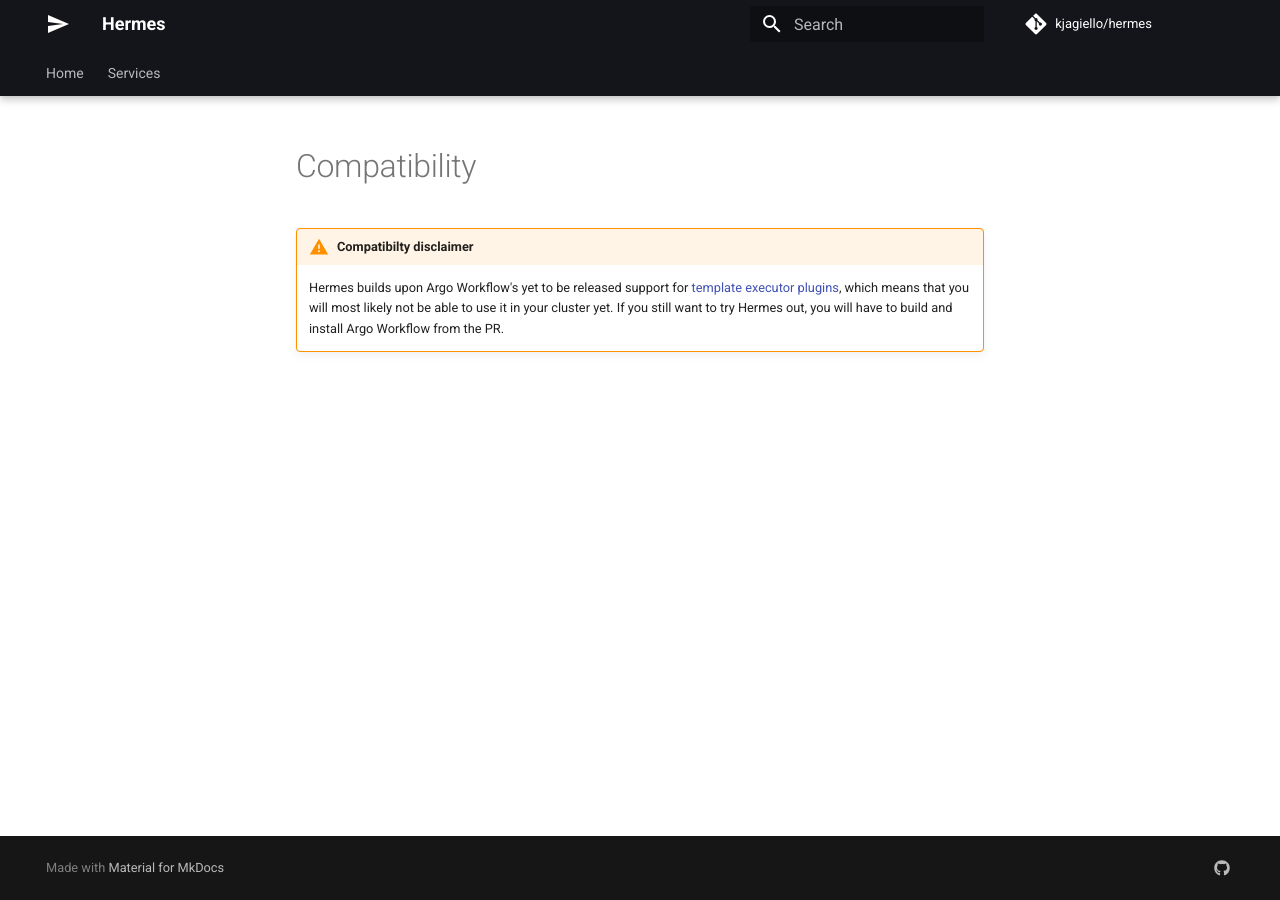
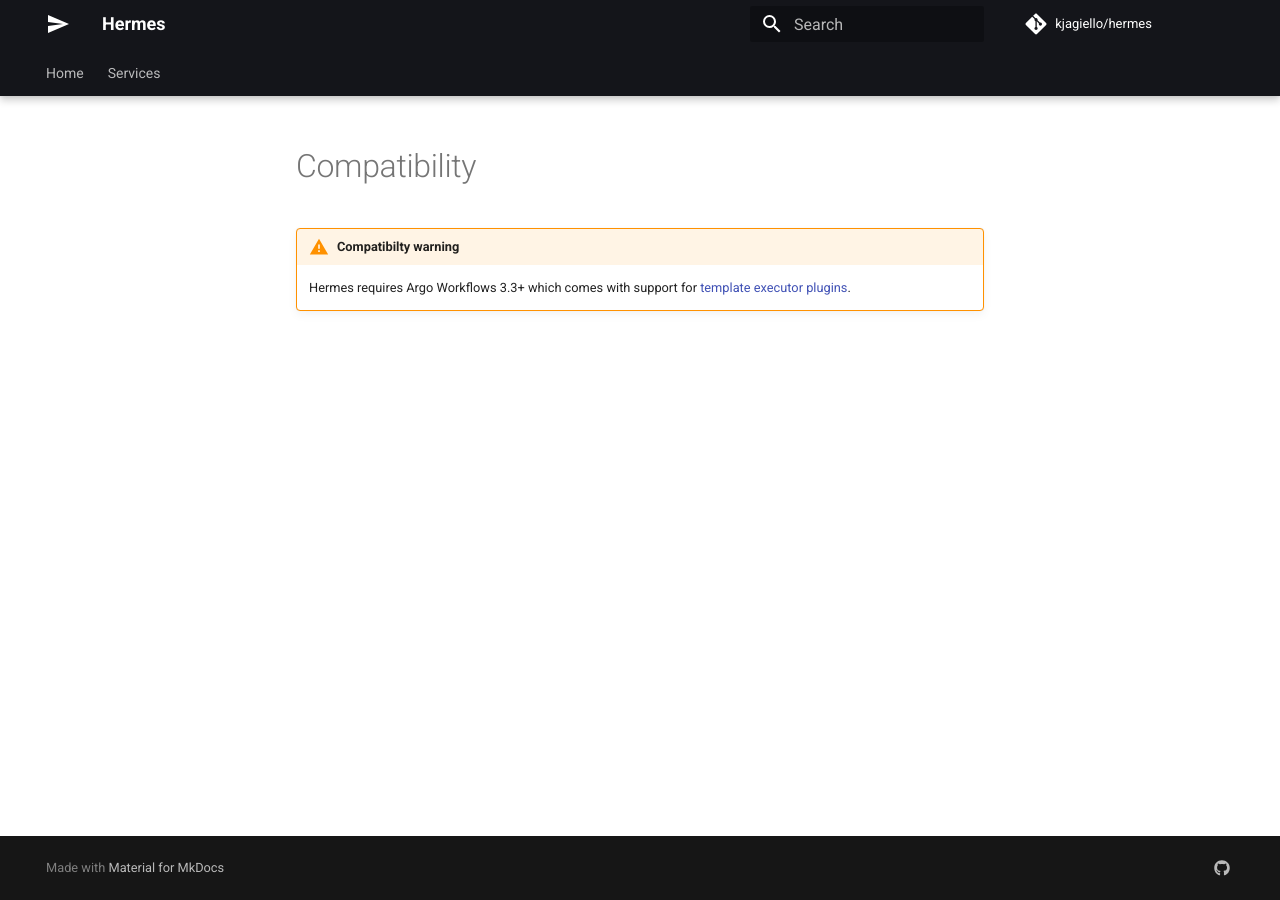
Before and after one commit to kjagiello/hermes, an MkDocs documentation site: the page built from docs/content/compatibility.md, in a window 1280 px wide. Built offline with MkDocs 1.6.1 and Material for MkDocs 9.7.7, drawn with Linux system fonts in a browser that asks for light colours; comment, search, counter and statistics services are not loaded; the version menu is left out.

Commit message:
Update the docs after Argo Workflows 3.3 release (#3)

```diff
--- a/docs/content/compatibility.md
+++ b/docs/content/compatibility.md
@@ -1,7 +1,4 @@
-!!! warning "Compatibilty disclaimer"
+!!! warning "Compatibilty warning"
 
-    Hermes builds upon Argo Workflow's yet to be released support for [template
-    executor plugins](https://github.com/argoproj/argo-workflows/pull/7256),
-    which means that you will most likely not be able to use it in your cluster
-    yet. If you still want to try Hermes out, you will have to build and
-    install Argo Workflow from the PR.
+    Hermes requires Argo Workflows 3.3+ which comes with support for [template
+    executor plugins](https://argoproj.github.io/argo-workflows/executor_plugins/).
```
Also changed, not shown: README.md (+0 -6 lines).
